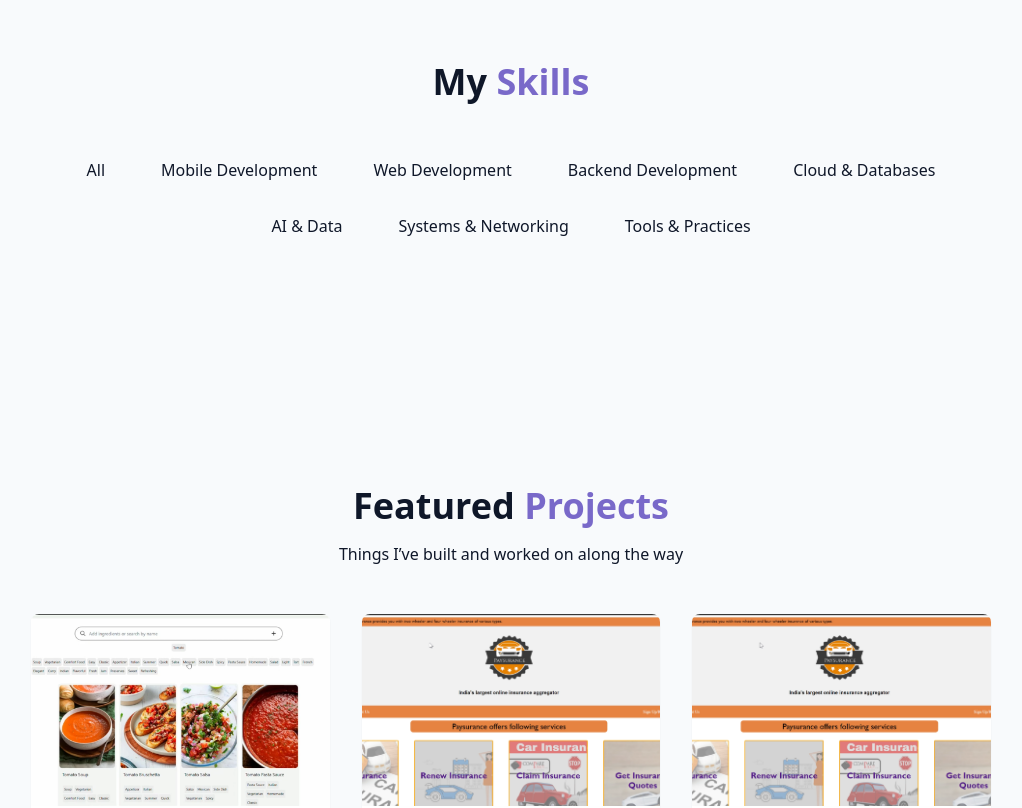
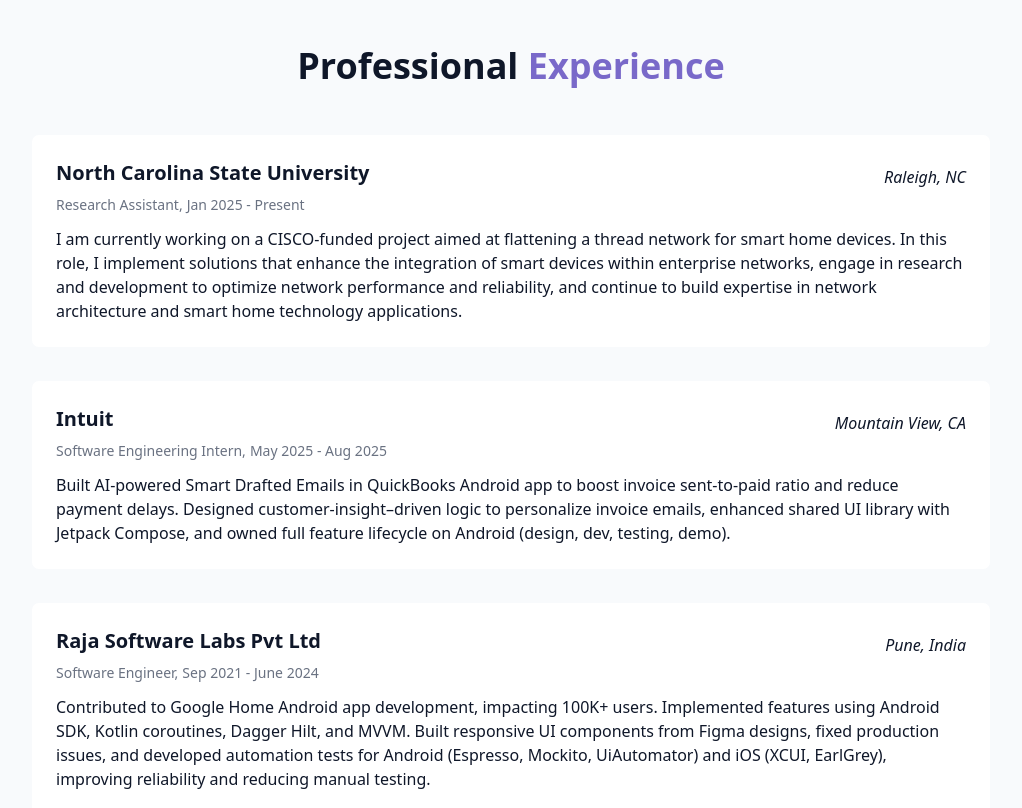
Before and after one commit to Rutvik2598/Portfolio, a React (Vite) app: page / in a window 1280 px wide. Shown: the part 1740-2548 px from the top of the page, without its empty margins (129-1151 px from the left). Built offline with nearby package versions, Linux system fonts and the light colour scheme.

Commit message:
Add experience section

```diff
--- a/src/components/AboutSection.jsx
+++ b/src/components/AboutSection.jsx
@@ -42,7 +42,8 @@
               </a>
 
               <a
-                href=''
+                href='https://drive.google.com/file/d/1V2dvf-p_RVP2vcLllWfWQiz2yYN-7cwQ/view?usp=sharing'
+                target='_blank'
                 className='px-6 py-2 rounded-full border border-primary text-primary hover:bg-primary/10 transition-colors duration-300'
               >
                 Download Resume
--- /dev/null
+++ b/src/components/ExperienceSection.jsx
@@ -0,0 +1,77 @@
+export const ExperienceSection = () => {
+  const experiences = [
+    {
+      role: 'Research Assistant',
+      company: 'North Carolina State University',
+      location: 'Raleigh, NC',
+      duration: 'Jan 2025 - Present',
+      description:
+        'I am currently working on a CISCO-funded project aimed at flattening a thread network for smart home devices. In this role, I implement solutions that enhance the integration of smart devices within enterprise networks, engage in research and development to optimize network performance and reliability, and continue to build expertise in network architecture and smart home technology applications.'
+    },
+    {
+      role: 'Software Engineering Intern',
+      company: 'Intuit',
+      location: 'Mountain View, CA',
+      duration: 'May 2025 - Aug 2025',
+      description:
+        'Built AI-powered Smart Drafted Emails in QuickBooks Android app to boost invoice sent-to-paid ratio and reduce payment delays. Designed customer-insight–driven logic to personalize invoice emails, enhanced shared UI library with Jetpack Compose, and owned full feature lifecycle on Android (design, dev, testing, demo).'
+    },
+    {
+      role: 'Software Engineer',
+      company: 'Raja Software Labs Pvt Ltd',
+      location: 'Pune, India',
+      duration: 'Sep 2021 - June 2024',
+      description:
+        'Contributed to Google Home Android app development, impacting 100K+ users. Implemented features using Android SDK, Kotlin coroutines, Dagger Hilt, and MVVM. Built responsive UI components from Figma designs, fixed production issues, and developed automation tests for Android (Espresso, Mockito, UiAutomator) and iOS (XCUI, EarlGrey), improving reliability and reducing manual testing.'
+    },
+    {
+      role: 'Software Engineer',
+      company: 'Larsen and Toubro Infotech Ltd',
+      location: 'Pune, India',
+      duration: 'Oct 2020 - Sep 2021',
+      description:
+        'Developed an insurance web application as a Full Stack Engineer. Built RESTful APIs with Java Spring Boot and relational DB optimizations, improving query performance. Created modular Angular components for policies and claims, enhancing reusability by 30%. Deployed backend with Docker & AWS, ensuring 99.9% uptime and scalability.'
+    },
+    {
+      role: 'Student Developer Intern',
+      company: 'Crio.do',
+      location: 'Pune, India',
+      duration: 'Jan 2020 - Mar 2020',
+      description:
+        'Developed QMoney (stock portfolio analyzer) core logic and published it as a library using Java and REST APIs. Contributed to QBox (secure file-sharing service) while gaining skills in Linux, Networking, and Security. Practiced algorithmic problem-solving by writing pseudocode and implementing solutions through QPrep.'
+    }
+  ]
+
+  return (
+    <section id='experience' className='py-20'>
+      <div className='container mx-auto max-w-5xl'>
+        <h2 className='text-3xl md:text-4xl font-bold mb-12 text-center'>
+          Professional <span className='text-primary'>Experience</span>
+        </h2>
+
+        <div className=''>
+          <div className='space-y-8'>
+            {experiences.map((exp, index) => (
+              <div
+                key={index}
+                className='gradient-border p-6 rounded-lg card-hover text-left'
+              >
+                <div className='flex items-center gap-4 justify-between'>
+                  <h3 className='text-xl font-semibold mb-2'>{exp.company}</h3>
+                  <p className='text-md italic'>{exp.location}</p>
+                </div>
+
+                <div className='flex items-center gap-1'>
+                  <p className='text-sm text-gray-500'>{exp.role},</p>
+                  <p className='text-sm text-gray-500'>{exp.duration}</p>
+                </div>
+
+                <p className='mt-3'>{exp.description}</p>
+              </div>
+            ))}
+          </div>
+        </div>
+      </div>
+    </section>
+  )
+}
--- /dev/null
+++ b/src/components/Footer.jsx
@@ -0,0 +1,15 @@
+import { ArrowUp } from "lucide-react"
+
+export const Footer = () => {
+  return (
+    <footer className='py-12 px-4 bg-card relative border-t border-border mt-12 pt-8 flex flex-wrap justify-between items-center'>
+      <p className='text-sm text-muted-foreground'>
+        &copy; {new Date().getFullYear()} Rutvik Kulkarni. All rights reserved.
+      </p>
+
+      <a href='#hero' className='p-2 rounded-full bg-primary/10 hover:bg-primary/20 text-primary transition-colors'>
+        <ArrowUp size={20}/>
+      </a>
+    </footer>
+  )
+}
--- a/src/components/Navbar.jsx
+++ b/src/components/Navbar.jsx
@@ -5,6 +5,7 @@
 const navItems = [
   { name: 'Home', href: '#hero' },
   { name: 'About', href: '#about' },
+  { name: 'Experience', href: '#experience' },
   { name: 'Skills', href: '#skills' },
   { name: 'Projects', href: '#projects' },
   { name: 'Contact', href: '#contact' }
--- a/src/components/SkillsSection.jsx
+++ b/src/components/SkillsSection.jsx
@@ -55,7 +55,8 @@
 ]
 
 export const SkillsSection = () => {
-  const [activeCategory, setActiveCategory] = useState('all')
+  // initialize to 'All' so the All tab is selected on first load
+  const [activeCategory, setActiveCategory] = useState('All')
 
   const filteredSkills = skills.filter(
     skill => activeCategory === 'All' || skill.category === activeCategory
--- a/src/pages/Home.jsx
+++ b/src/pages/Home.jsx
@@ -6,6 +6,8 @@
 import { SkillsSection } from "@/components/SkillsSection"
 import { ProjectsSections } from "@/components/ProjectsSections"
 import { ContactSection } from "@/components/ContactSection"
+import { Footer } from "@/components/Footer"
+import { ExperienceSection } from "../components/ExperienceSection"
 
 export const Home = () => {
     return <div className="min-h-screen bg-background text-forground overflow-x-hidden">
@@ -23,6 +25,7 @@
         <main>
             <HeroSection/>
             <AboutSection/>
+            <ExperienceSection/>
             <SkillsSection/>
             <ProjectsSections/>
             <ContactSection/>
@@ -30,5 +33,6 @@
 
 
         { /* Footer */ }
+        <Footer />
     </div>
 }
```
Also changed, not shown: src/components/ContactSection.jsx (+156 -20 lines).
